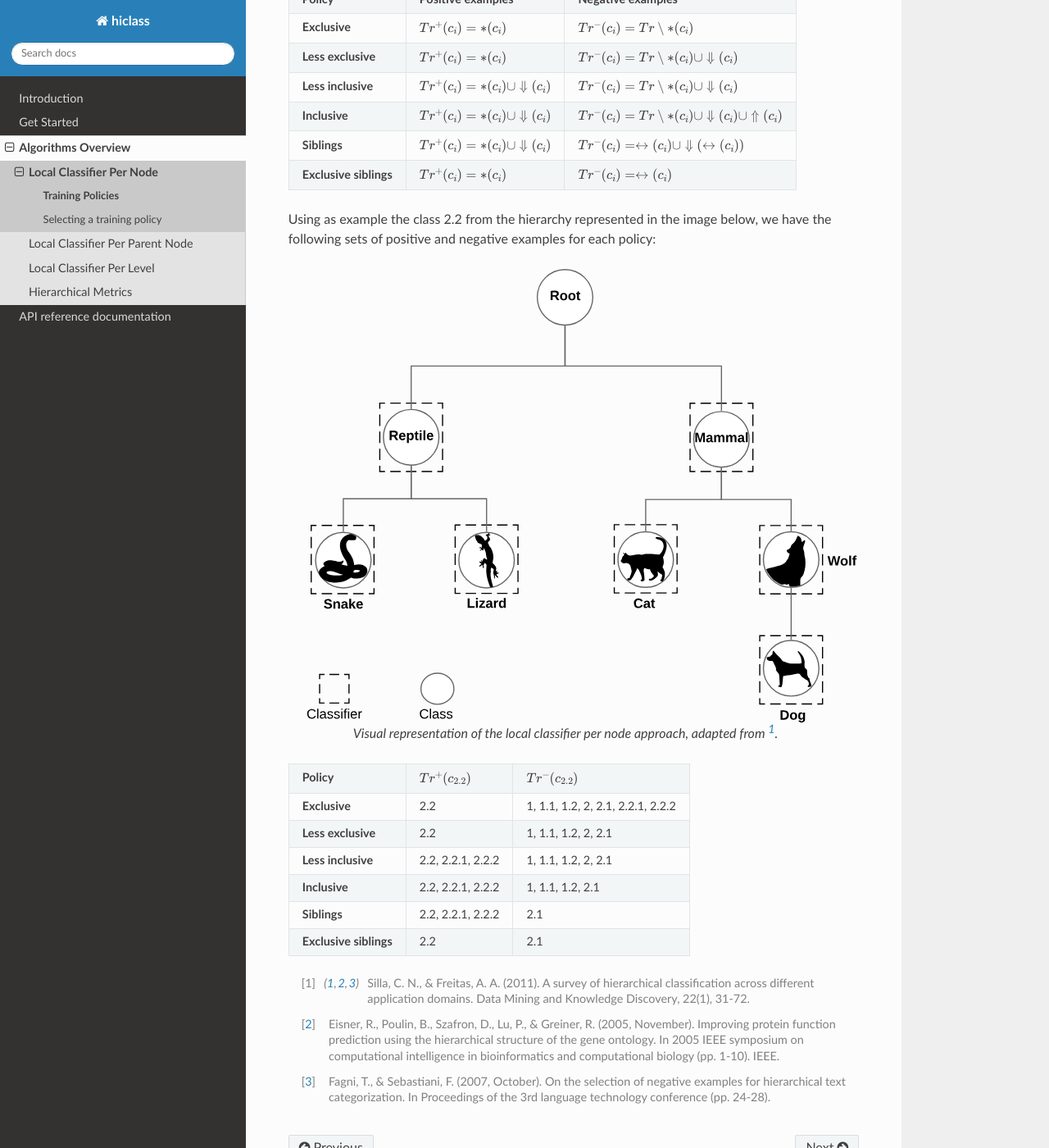
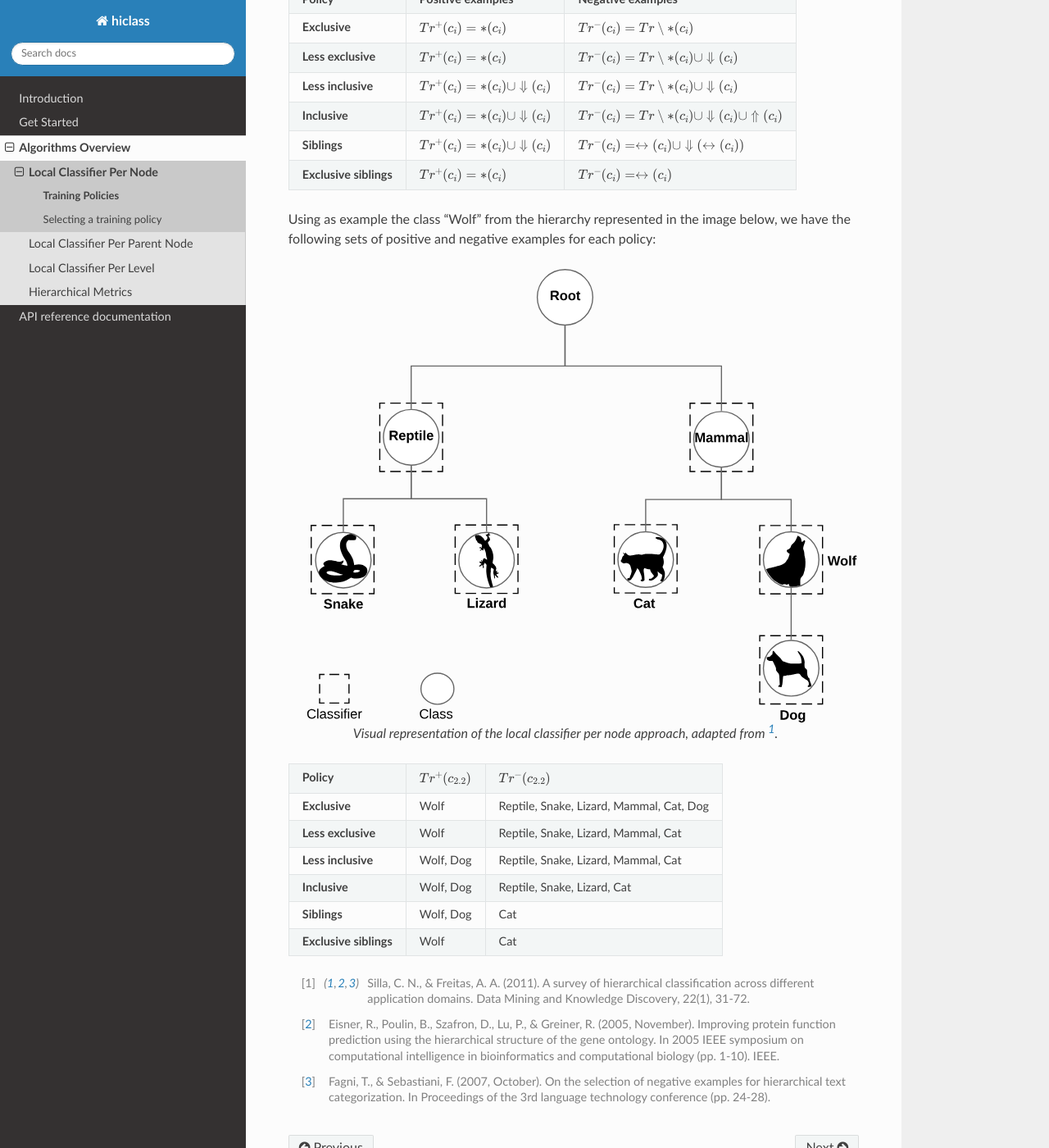
Before and after one commit to scikit-learn-contrib/hiclass, a Sphinx documentation site: the page built from docs/source/algorithms/training_policies.rst, in a window 1280 px wide and 1400 px high, scrolled down 745 px. Shown: the whole window at 82% size. Built offline with Sphinx 7.4.7 and the Read the Docs theme 2.0.0, drawn with Linux system fonts in a browser that asks for light colours.

Commit message:
Update training policies example

```diff
--- a/docs/source/algorithms/training_policies.rst
+++ b/docs/source/algorithms/training_policies.rst
@@ -30,7 +30,7 @@ Based on this notation, we can define the different policies and their sets of p
 **Exclusive siblings**  :math:`Tr^+(c_i) = *(c_i)`                        :math:`Tr^-(c_i) = \leftrightarrow (c_i)`
 ======================  ================================================  =============================================================
 
-Using as example the class 2.2 from the hierarchy represented in the image below, we have the following sets of positive and negative examples for each policy:
+Using as example the class "Wolf" from the hierarchy represented in the image below, we have the following sets of positive and negative examples for each policy:
 
 .. figure:: local_classifier_per_node.svg
    :align: center
@@ -40,12 +40,12 @@ Using as example the class 2.2 from the hierarchy represented in the image below
 ======================  =====================  ===============================================
 **Policy**              :math:`Tr^+(c_{2.2})`  :math:`Tr^-(c_{2.2})`
 ----------------------  ---------------------  -----------------------------------------------
-**Exclusive**           2.2                    1, 1.1, 1.2, 2, 2.1, 2.2.1, 2.2.2
-**Less exclusive**      2.2                    1, 1.1, 1.2, 2, 2.1
-**Less inclusive**      2.2, 2.2.1, 2.2.2      1, 1.1, 1.2, 2, 2.1
-**Inclusive**           2.2, 2.2.1, 2.2.2      1, 1.1, 1.2, 2.1
-**Siblings**            2.2, 2.2.1, 2.2.2      2.1
-**Exclusive siblings**  2.2                    2.1
+**Exclusive**           Wolf                   Reptile, Snake, Lizard, Mammal, Cat, Dog
+**Less exclusive**      Wolf                   Reptile, Snake, Lizard, Mammal, Cat
+**Less inclusive**      Wolf, Dog              Reptile, Snake, Lizard, Mammal, Cat
+**Inclusive**           Wolf, Dog              Reptile, Snake, Lizard, Cat
+**Siblings**            Wolf, Dog              Cat
+**Exclusive siblings**  Wolf                   Cat
 ======================  =====================  ===============================================
 
 .. [1] Silla, C. N., & Freitas, A. A. (2011). A survey of hierarchical classification across different application domains. Data Mining and Knowledge Discovery, 22(1), 31-72.
```
